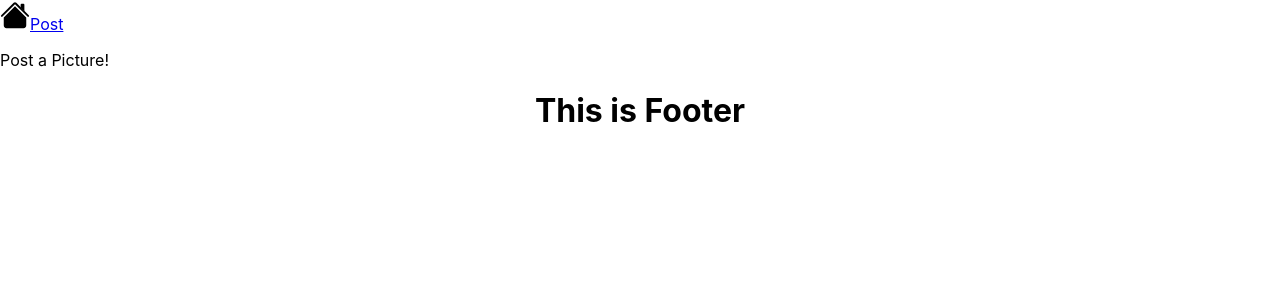
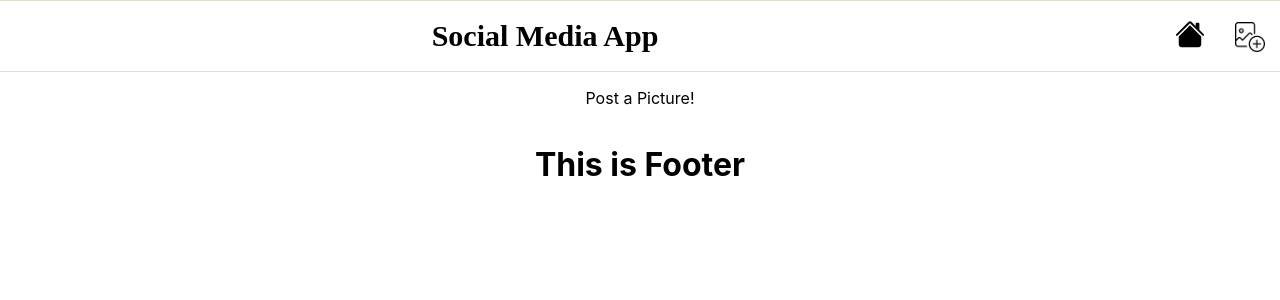
Before and after one commit to GerMont01/social_media_app, a React (Create React App) app: page / in a window 1280 px wide. Shown: the top 300 px of the page. Built offline with nearby package versions, Linux system fonts and the light colour scheme.

Commit message:
feed_styling

```diff
--- a/src/Feed/Comment/comment.js
+++ b/src/Feed/Comment/comment.js
@@ -1,6 +1,16 @@
 import React from "react";
 import { Consumer } from "../../context";
 import Close from "../../icons/x.svg";
+import styled from 'styled-components';
+
+const Div = styled.div`
+  display: flex;
+  border-top: 1px solid rgb(225, 225, 208);
+  border-bottom: 1px solid rgb(225, 225, 208);
+  margin: 0;
+  align-items: center;
+  justify-content: space-between;
+`;
 
 
 export default class Comment extends React.Component {
@@ -13,11 +23,13 @@ export default class Comment extends React.Component {
                 {(value) => (
                     <>
                     {this.props.post.comments.map((comment)=>
-                        <div key={comment.id} id={comment.id}>
-                            <h5>{comment.user}</h5>
-                            <p>{comment.content}</p>
+                        <Div key={comment.id} id={comment.id}>
+                            <div style={{display: 'flex',alignItems:'center'}}>
+                                <h5 style={{marginRight:'5px'}}>{comment.user}</h5>
+                                <p>{comment.content}</p>
+                            </div>
                             <img src={Close} onClick={()=>this.deleteComment(this.props.post.id,comment.id,value.dispatch)}/>
-                        </div>
+                        </Div>
                     )}
                     </>
                 )}
--- a/src/Feed/feed.js
+++ b/src/Feed/feed.js
@@ -5,7 +5,53 @@ import Like from '../icons/heart.svg';
 import Comment from './Comment/comment';
 import uuid from 'react-uuid';
 import Close from "../icons/x.svg";
+import styled from 'styled-components';
 
+const Container = styled.div`
+  display: flex;
+  flex-direction:column;
+  align-items: center;
+  justify-content: center;
+`;
+
+const Div = styled.div`
+  position: relative;
+  display: inherit;
+  flex-direction:column;
+  border: 1px solid rgb(225, 225, 208);
+  border-radius: 5px;
+  margin: 20px;
+  padding: 20px 10px 20px 10px;
+`;
+
+const Title = styled.h1`
+  margin: 0;
+  margin-bottom: 10px;
+  font-size: 20px;
+  text-align: left;
+`;
+
+const Closebtn = styled.img`
+  position: absolute;
+  height:25px;
+  top: 15px;
+  right: 0;
+  &:hover {
+    cursor: pointer;
+    transform: scale(1.05);
+  }
+`;
+
+const Input = styled.input`
+  height: 25px;
+  padding-left: 10px;
+  border: 0.5px solid grey;
+  border-radius: 10px;
+  outline:none;
+  &:focus {
+    border-color:black;
+  }
+`;
 
 export default function Feed() {
   const [ toggleLike, setToggleLike ] = useState([]);
@@ -14,7 +60,7 @@ export default function Feed() {
   },[])
   const addComment = (id,content,dispatch) => {
     let comment = {
-      user: 'Juan',
+      user: 'User1',
       content: content,
       id: uuid()
     }
@@ -45,24 +91,29 @@ export default function Feed() {
       {(value) => {
         const { dispatch } = value;
         return (
-          value.posts.length !== 0 ?
+          <Container>
+          {value.posts.length !== 0 ?
           <>
           {value.posts.map((post)=>
             <>
-            <div key={post.id}>
-                <h1>{post.title}</h1>
-                <img src={post.image} width='200px'/>
-                <img src={Close} onClick={()=>deletePost(post.id,dispatch)}/>
-                <img src={Like} onClick={(e)=>addLike(e,post.id,post.likes,dispatch)}/>
-                <p>{post.likes} likes</p>
-                <Comment post={post}/>
-                <input type='text' placeholder='Add a comment' onKeyDown={(e)=>{if(e.key ==='Enter'){addComment(post.id,e.target.value,dispatch)}}}/>
-            </div>
+            <Div key={post.id}>
+              <Title>{post.title}</Title>
+              <img src={post.image} width='300px' height='400px' onClick={()=>document.getElementById('like').click()}/>
+              <Closebtn src={Close} onClick={()=>deletePost(post.id,dispatch)}/>
+              <div style={{margin:'10px'}}>
+                <img id='like' src={Like} onClick={(e)=>addLike(e,post.id,post.likes,dispatch)}/>
+                <span> {post.likes} likes</span>
+                <span> {post.comments.length} Comments</span>
+              </div>
+              <Comment post={post}/>
+              <Input type='text' placeholder='Add a comment' onKeyDown={(e)=>{if(e.key ==='Enter'){addComment(post.id,e.target.value,dispatch)}}}/>
+            </Div>
           </>
           )}
           </>
           :
-          <p>Post a Picture!</p>
+          <p>Post a Picture!</p>}
+          </Container>
         )
       }}
     </Consumer>
--- a/src/Header/header.js
+++ b/src/Header/header.js
@@ -1,8 +1,28 @@
 import React from "react";
 import { Consumer } from "../context";
 import { Link } from "react-router-dom";
-import home from '../icons/home.svg'
-import { Navbar, Nav, Form, FormControl, Button, NavDropdown } from "react-bootstrap";
+import home from '../icons/home.svg';
+import Add from '../icons/add.png';
+import styled from 'styled-components';
+const HeaderDiv = styled.header`
+  display:flex;
+  flex-wrap: wrap;
+  align-items:center;
+  justify-content:space-between;
+  width:100%;
+  border-top: 1px solid rgb(225, 225, 208);
+  border-bottom: 1px solid rgb(225, 225, 208);
+`;
+const Nav = styled.nav`
+  display:flex;
+  align-items:center;
+`;
+const Logo = styled.h1`
+  font-size:30px;
+  font-family:cursive;
+  padding-right: 70px;
+  margin: auto;
+`;
 
 export default class Header extends React.Component {
   render() {
@@ -10,8 +30,13 @@ export default class Header extends React.Component {
       <Consumer>
        {(value) => (
           <>
-            <Link to="/"><img src={home} height="30px"/></Link>
-            <Link to="/post">Post</Link>
+          <HeaderDiv>
+            <Logo>Social Media App</Logo>
+            <Nav>
+              <Link style={{margin: '15px'}} to="/"><img src={home} height="30px"/></Link>
+              <Link style={{margin: '15px',marginTop:'21px'}} to="/post"><img src={Add} height="30px"/></Link>
+            </Nav>
+          </HeaderDiv>
           </>
         )}
       </Consumer>
```
Also changed, not shown: src/icons/add.png (added).
